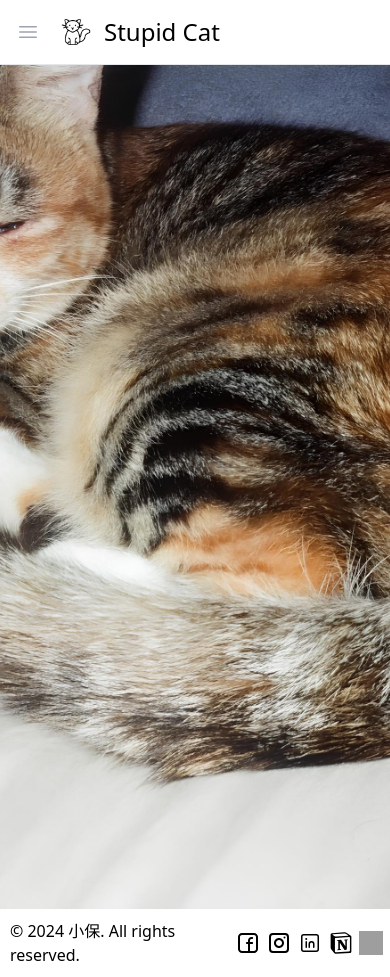
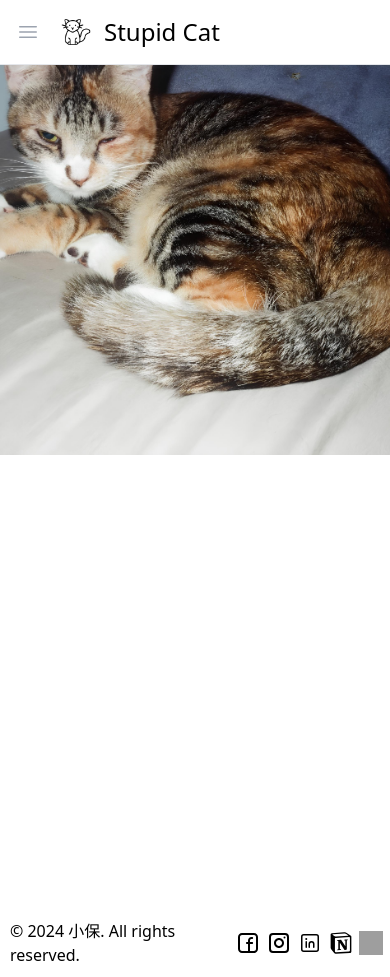
Before and after one commit to chihpao/funnywebsitegoodapi, a React (Vite) app: page / in a window 390 px wide. Built offline with nearby package versions, Linux system fonts and the light colour scheme; grey boxes are pictures that could not be loaded.

Commit message:
正確改

```diff
--- a/src/styles/index.css
+++ b/src/styles/index.css
@@ -64,8 +64,8 @@
 /* 針對小螢幕進行調整 */
 @media (max-width: 600px) {
     .background-image-container {
-      background-size: cover;
-      background-position: center;
+      background-size: contain;
+      background-position: top;
       height: 100vh;
     }
   }
```
